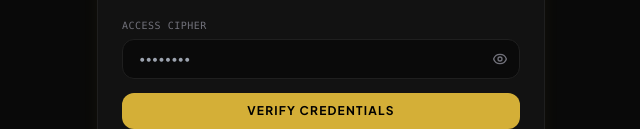
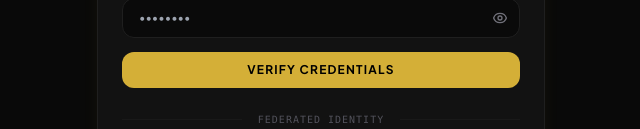
Before and after one commit to Souradip0001/SourNex, a website: page index.html in a window 1280 px wide. Shown: the part 419-548 px from the top of the page, without its empty margins (319-959 px from the left). Drawn offline with nearby package versions, Linux system fonts and the light colour scheme; no server answers.

Commit message:
Refactor Access Cipher section in index.html
Removed the Access Cipher section and added a Confirm Access Cipher section.

```diff
--- a/index.html
+++ b/index.html
@@ -223,16 +223,7 @@
                     </div>
                 </div>
 
-<!-- Access Cipher -->
-<div class="space-y-1">
-    <label class="text-[10px] font-mono tracking-wider text-zinc-500 uppercase">Access Cipher</label>
-    <div class="relative">
-        <input id="password" type="password" placeholder="••••••••" class="w-full pr-10">
-        <button type="button" class="toggle-password absolute right-3 top-1/2 -translate-y-1/2 text-zinc-500 hover:text-zinc-300">
-            <svg class="w-4 h-4" fill="none" stroke="currentColor" viewBox="0 0 24 24"><path stroke-linecap="round" stroke-linejoin="round" stroke-width="2" d="M15 12a3 3 0 11-6 0 3 3 0 016 0z"/><path stroke-linecap="round" stroke-linejoin="round" stroke-width="2" d="M2.458 12C3.732 7.943 7.523 5 12 5c4.478 0 8.268 2.943 9.542 7-1.274 4.057-5.064 7-9.542 7-4.477 0-8.268-2.943-9.542-7z"/></svg>
-        </button>
-    </div>
-</div>
+
 
 <!-- Confirm Access Cipher -->
 <div id="confirm-password-container" class="space-y-1 hidden">
```
